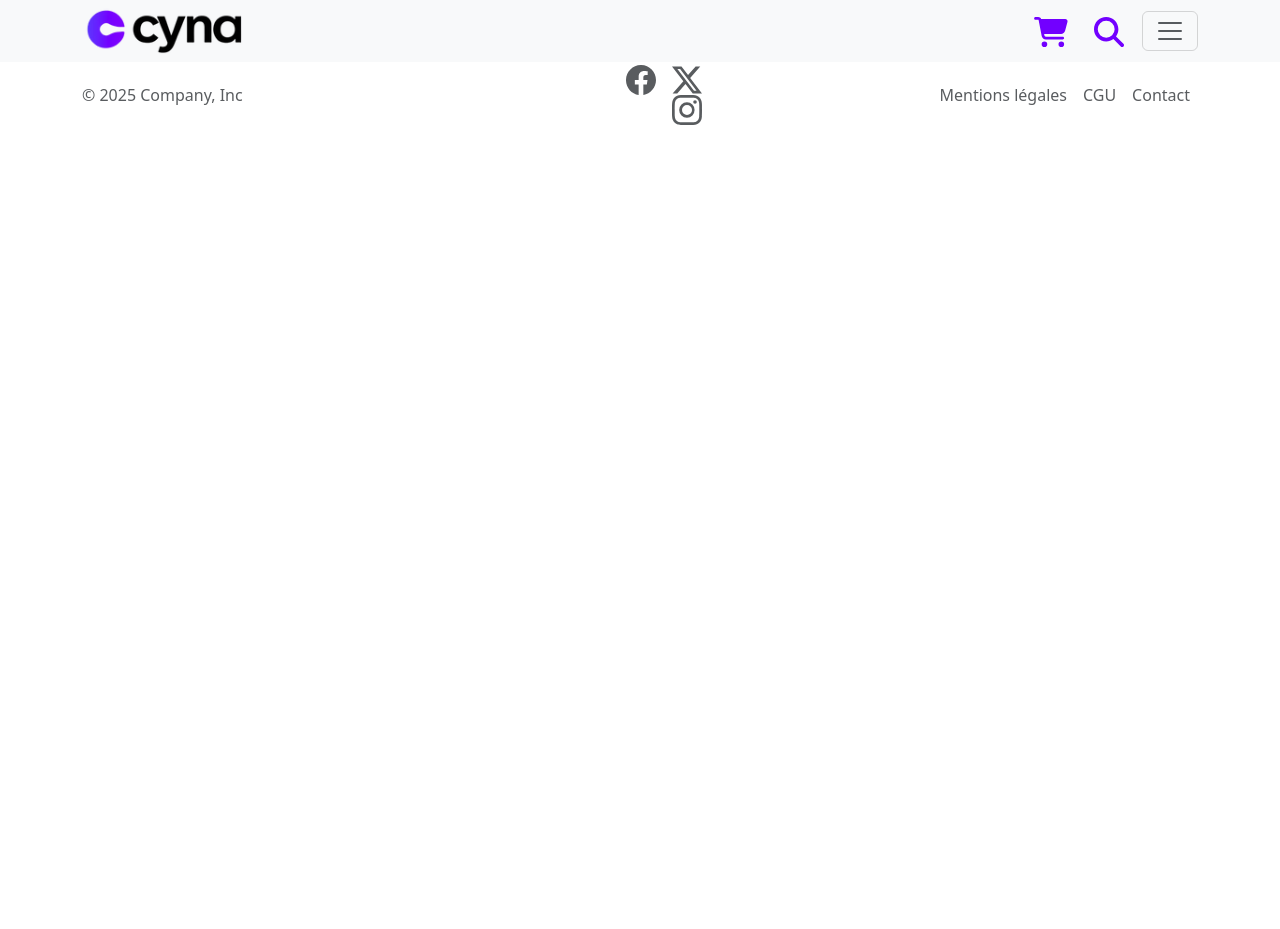
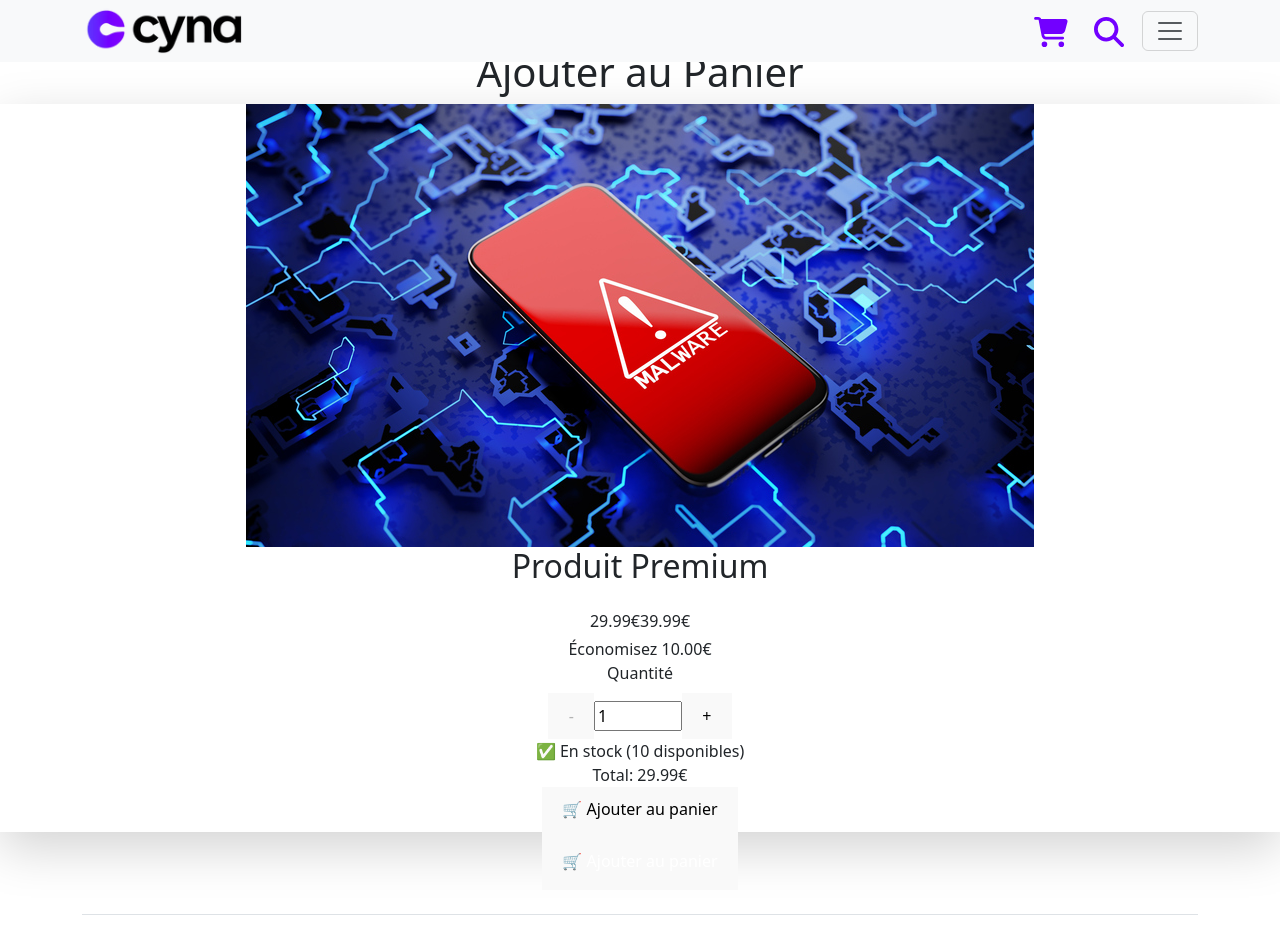
Before and after one commit to mliebaut/JohnCyna, a Vue app in the folder Cyna-Front/: page /ajout-panier in a window 1280 px wide. Shown: the top 929 px of the page. Before the commit the page ends 848 px from the top, so only its background shows below. Built offline with nearby package versions, Linux system fonts and the light colour scheme.

Commit message:
travail panier

```diff
--- a/Cyna-Front/src/App.vue
+++ b/Cyna-Front/src/App.vue
@@ -11,7 +11,6 @@ import Footer from './components/Footer.vue'
   </div>
   <Footer />
 </template>
-
 <style scoped>
 /*.logo {
   height: 6em;
--- a/Cyna-Front/src/main.ts
+++ b/Cyna-Front/src/main.ts
@@ -4,6 +4,7 @@ import App from './App.vue'
 import router from './router'
 import 'bootstrap/dist/js/bootstrap';
 import 'bootstrap/dist/css/bootstrap.css'
+import { createPinia } from 'pinia'
 
 const Serv_Url = 'http://127.0.0.1:3001'
 export default Serv_Url;
@@ -11,3 +12,4 @@ export default Serv_Url;
 const app = createApp(App)
 app.use(router)
 app.mount('#app')
+app.use(createPinia())
--- a/Cyna-Front/src/router/index.ts
+++ b/Cyna-Front/src/router/index.ts
@@ -4,9 +4,17 @@ import { createRouter, createWebHistory } from 'vue-router'
 //import HomeView from '../components/HelloWorld.vue'
 import HomeView from "../views/Home.vue";
 import CategoryViewView from '../views/CategoryView.vue';
+import AjoutPanierView from '../views/AjoutPanierView.vue';
+
 
 
 const routes = [
+
+    {
+        path: '/ajout-panier',
+        name: 'ajout-panier',
+        component: AjoutPanierView
+    },
     {
         path: '/',
         name: 'Home',
@@ -73,6 +81,7 @@ const routes = [
         name: 'CGU',
         component: () => import("../views/CguView.vue")
     }
+
 ]
 
 const router = createRouter({
--- /dev/null
+++ b/Cyna-Front/src/stores/cart.js
@@ -0,0 +1,12 @@
+import { defineStore } from 'pinia';
+
+export const useCartStore = defineStore('cart', {
+  state: () => ({
+    items: [],
+  }),
+  actions: {
+    addToCart(item) {
+      this.items.push(item);
+    },
+  },
+});
--- /dev/null
+++ b/Cyna-Front/src/views/AjoutPanierView.vue
@@ -0,0 +1,98 @@
+
+
+
+<template>
+    <div class="max-w-4xl mx-auto p-6">
+      <h1 class="text-3xl font-bold text-center mb-8 text-gray-800">Ajouter au Panier</h1>
+
+      <div class="bg-white rounded-xl shadow-lg p-6 transition-all duration-300 hover:shadow-2xl">
+        <div class="flex flex-col md:flex-row gap-8">
+
+          <div class="md:w-1/2 flex justify-center">
+            <img
+              src="/image.jpg"
+              :alt="produit.nom"
+              class="w-full h-auto max-h-96 object-cover rounded-lg shadow-md hover:scale-105 transition-transform duration-300"
+            />
+          </div>
+
+
+          <div class="md:w-1/2">
+            <h2 class="text-2xl font-semibold mb-4 text-gray-900">{{ produit.nom }}</h2>
+
+
+            <div class="mb-6">
+              <div class="flex items-center gap-3">
+                <span class="text-3xl font-bold text-blue-600">{{ produit.prix }}€</span>
+                <span v-if="produit.prixOriginal" class="text-lg text-gray-400 line-through">
+                  {{ produit.prixOriginal }}€
+                </span>
+              </div>
+              <div v-if="produit.prixOriginal" class="text-green-500 text-sm mt-1">
+                Économisez {{ (produit.prixOriginal - produit.prix).toFixed(2) }}€
+              </div>
+            </div>
+
+            <div class="mb-6">
+              <label class="block text-sm font-medium text-gray-700 mb-2">Quantité</label>
+              <div class="flex items-center gap-3">
+                <button @click="diminuerQuantite" class="btn-circle" :disabled="quantite <= 1">-</button>
+                <input type="number" v-model.number="quantite" min="1" :max="produit.stock" class="input-quantite" />
+                <button @click="augmenterQuantite" class="btn-circle" :disabled="quantite >= produit.stock">+</button>
+              </div>
+            </div>
+
+            <!-- Stock -->
+            <div class="mb-6">
+              <div v-if="produit.stock > 0" class="text-green-500">✅ En stock ({{ produit.stock }} disponibles)</div>
+              <div v-else class="text-red-500">❌ Rupture de stock</div>
+            </div>
+
+            <!-- Total et bouton -->
+            <div class="space-y-4">
+              <div class="text-lg font-medium">Total: <span class="text-blue-600 font-bold">{{ (produit.prix * quantite).toFixed(2) }}€</span></div>
+              <button @click="ajouterAuPanier" class="btn-primary" :disabled="!produit.stock">🛒 Ajouter au panier</button>
+            </div>
+          </div>
+        </div>
+      </div>
+    </div>
+    <button class="w-full bg-blue-600 text-white py-3 px-6 rounded-lg hover:bg-blue-700 transition shadow-md">
+    🛒 Ajouter au panier
+  </button>
+  </template>
+
+  <script setup>
+  import { ref } from 'vue';
+  import { useCartStore } from '../stores/cart';
+
+  const cartStore = useCartStore();
+
+  const produit = {
+    id: 1,
+    nom: "Produit Premium",
+    prix: 29.99,
+    prixOriginal: 39.99,
+    stock: 10
+  };
+
+  const quantite = ref(1);
+
+  const diminuerQuantite = () => {
+    if (quantite.value > 1) quantite.value--;
+  };
+
+  const augmenterQuantite = () => {
+    if (quantite.value < produit.stock) quantite.value++;
+  };
+
+  const ajouterAuPanier = () => {
+    cartStore.ajouterProduit({
+      id: produit.id,
+      nom: produit.nom,
+      prix: produit.prix,
+      quantite: quantite.value
+    });
+    alert('Produit ajouté au panier !');
+  };
+  </script>
```
Also changed, not shown: Cyna-Front/public/image.jpg (added).
